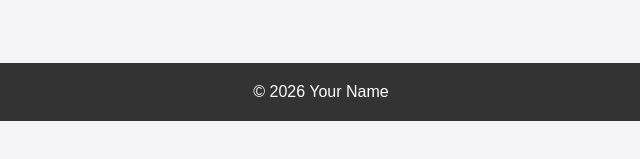
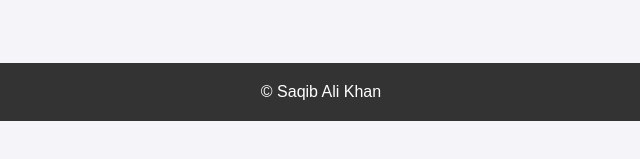
Before and after one commit to SaqibAliKhan1991/hello-app, a website: page public/index.html in a window 1280 px wide. Shown: the part 277-436 px from the top of the page, 319-959 px from the left. Drawn offline with Linux system fonts and the light colour scheme; files that its build step writes are made by us from their sources.

Commit message:
name added from windows

```diff
--- a/public/index.html
+++ b/public/index.html
@@ -20,7 +20,7 @@
     <p>This is a professional portfolio website deployed with Docker and Kubernetes.</p>
   </section>
   <footer>
-    &copy; 2026 Your Name
+    &copy; Saqib Ali Khan
   </footer>
 </body>
 </html>
```
